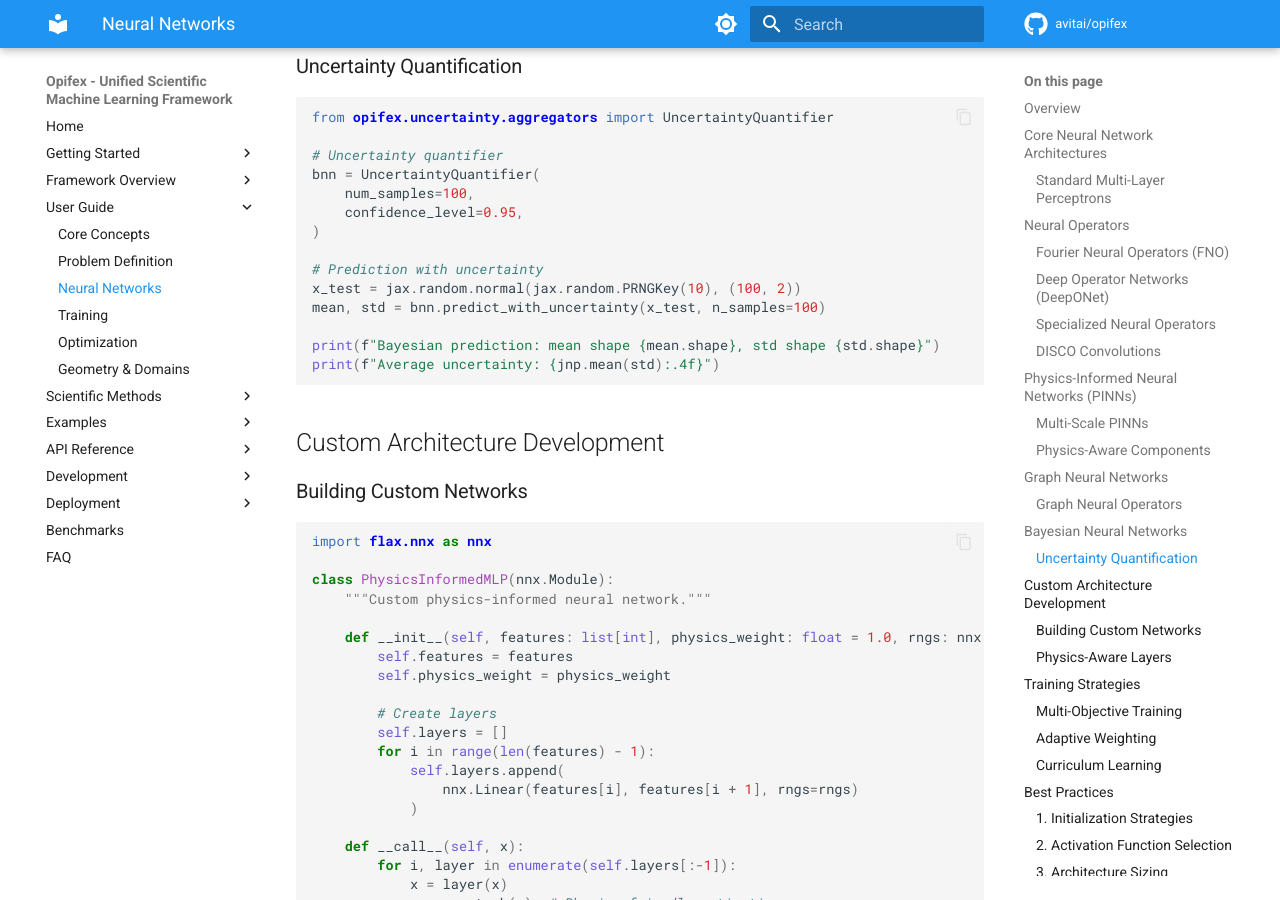
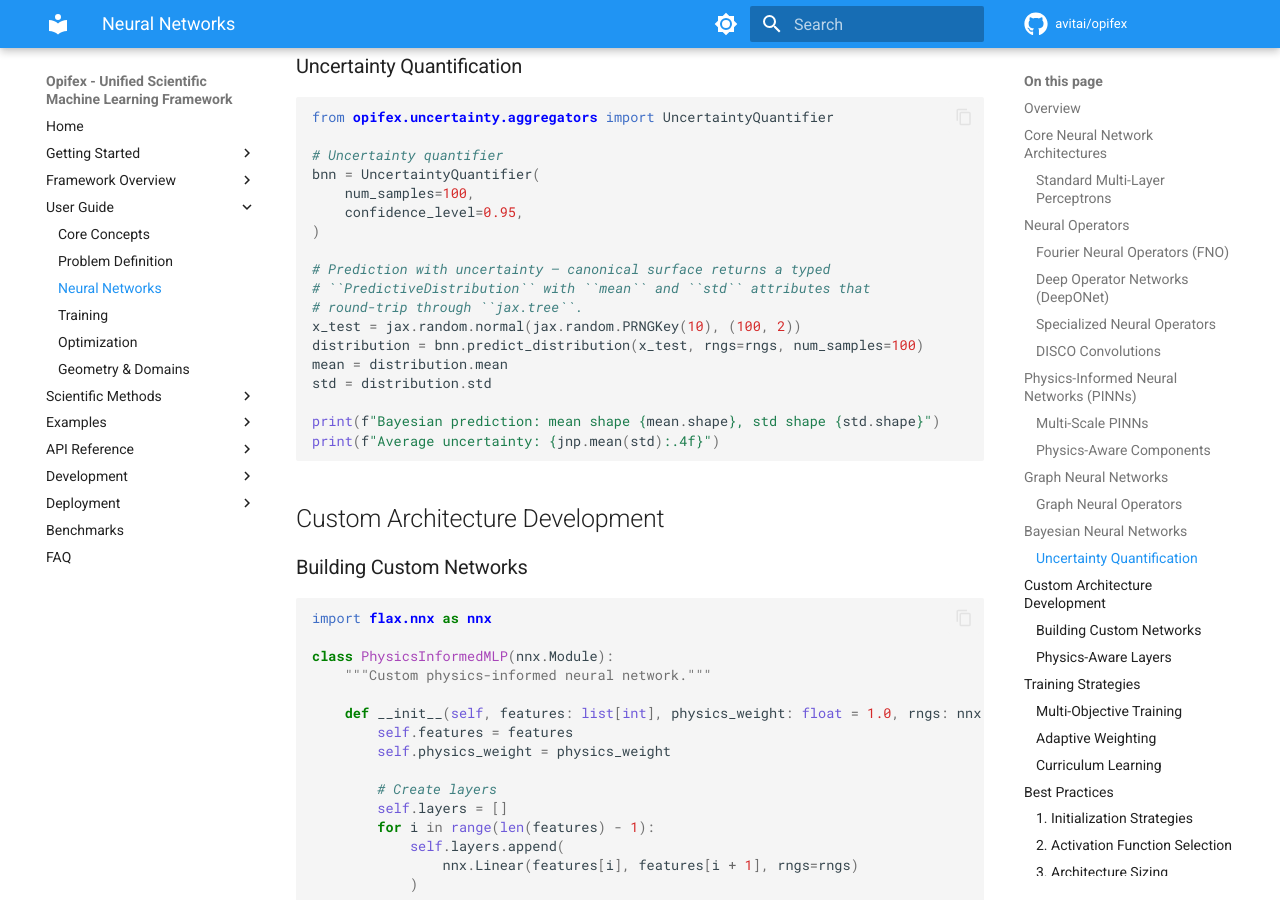
Before and after one commit to avitai/opifex, an MkDocs documentation site: the page built from docs/user-guide/neural-networks.md, in a window 1280 px wide and 900 px high, scrolled down 7139 px. Built offline with MkDocs 1.6.1 and Material for MkDocs 9.7.7, drawn with Linux system fonts in a browser that asks for light colours; comment, search, counter and statistics services are not loaded; the version menu is left out.

Commit message:
Task 9.4 — Final RNG / public-trace / stale-API gates
* **RNG gate**: every match for ``PRNGKey(0|42|123|1000)`` /
  ``nnx.Rngs(0)`` is either inside example code that's teaching users
  how to seed (the bayesian / quantum READMEs and the user-guide
  snippets explicitly mention "explicit example seeding" as a
  permitted use) or a commented-out reference in
  ``solvers/adapters/artifex.py``. No production stochastic path has
  a hidden fixed key.
* **Public-trace gate**: the only matches for
  ``memory-bank|Claude|Anthropic|internal audit|AI assistant`` across
  ``docs/``, ``src/opifex/``, ``examples/``, and ``README.md`` are
  two pyproject-config snippets in
  ``docs/development/code-quality.md`` that legitimately list
  ``memory-bank`` as an exclude path. No AI-assistant traces.
* **Stale-API gate**: ``rg -n predict_with_uncertainty docs``
  returned one hit at ``docs/user-guide/neural-networks.md:369``
  using the old ``bnn.predict_with_uncertainty(...)`` spelling.
  Rewrote the snippet to use the canonical
  ``predict_distribution(...)`` surface returning a typed
  ``PredictiveDistribution`` (with ``mean`` / ``std`` attributes
  read off the distribution). Production
  ``predict_with_uncertainty`` methods remain on
  ``AmortizedVariationalFramework`` and ``ProbabilisticPINN`` as
  internal implementation; the canonical user-facing call is now
  ``predict_distribution`` everywhere docs touch it.

The remaining ``BlackJAXSamplerState`` mention in
``docs/api/uncertainty.md:426`` is a correct reference to the Artifex
``NamedTuple`` re-exported by ``opifex.uncertainty.inference_backends.blackjax``
(verified: ``../artifex/src/artifex/generative_models/core/sampling/blackjax_samplers.py:64``
defines it; ``src/opifex/uncertainty/inference_backends/blackjax.py:47``
imports it). Not a stale reference.

Per Core Principle 1, the production ``predict_with_uncertainty``
methods are candidates for a clean rename to ``predict_distribution``
in a follow-up task — but the Phase 9.4 exit criterion only requires
the docs gate, which now passes.

```diff
--- a/docs/user-guide/neural-networks.md
+++ b/docs/user-guide/neural-networks.md
@@ -364,9 +364,13 @@ bnn = UncertaintyQuantifier(
     confidence_level=0.95,
 )
 
-# Prediction with uncertainty
+# Prediction with uncertainty — canonical surface returns a typed
+# ``PredictiveDistribution`` with ``mean`` and ``std`` attributes that
+# round-trip through ``jax.tree``.
 x_test = jax.random.normal(jax.random.PRNGKey(10), (100, 2))
-mean, std = bnn.predict_with_uncertainty(x_test, n_samples=100)
+distribution = bnn.predict_distribution(x_test, rngs=rngs, num_samples=100)
+mean = distribution.mean
+std = distribution.std
 
 print(f"Bayesian prediction: mean shape {mean.shape}, std shape {std.shape}")
 print(f"Average uncertainty: {jnp.mean(std):.4f}")
```
